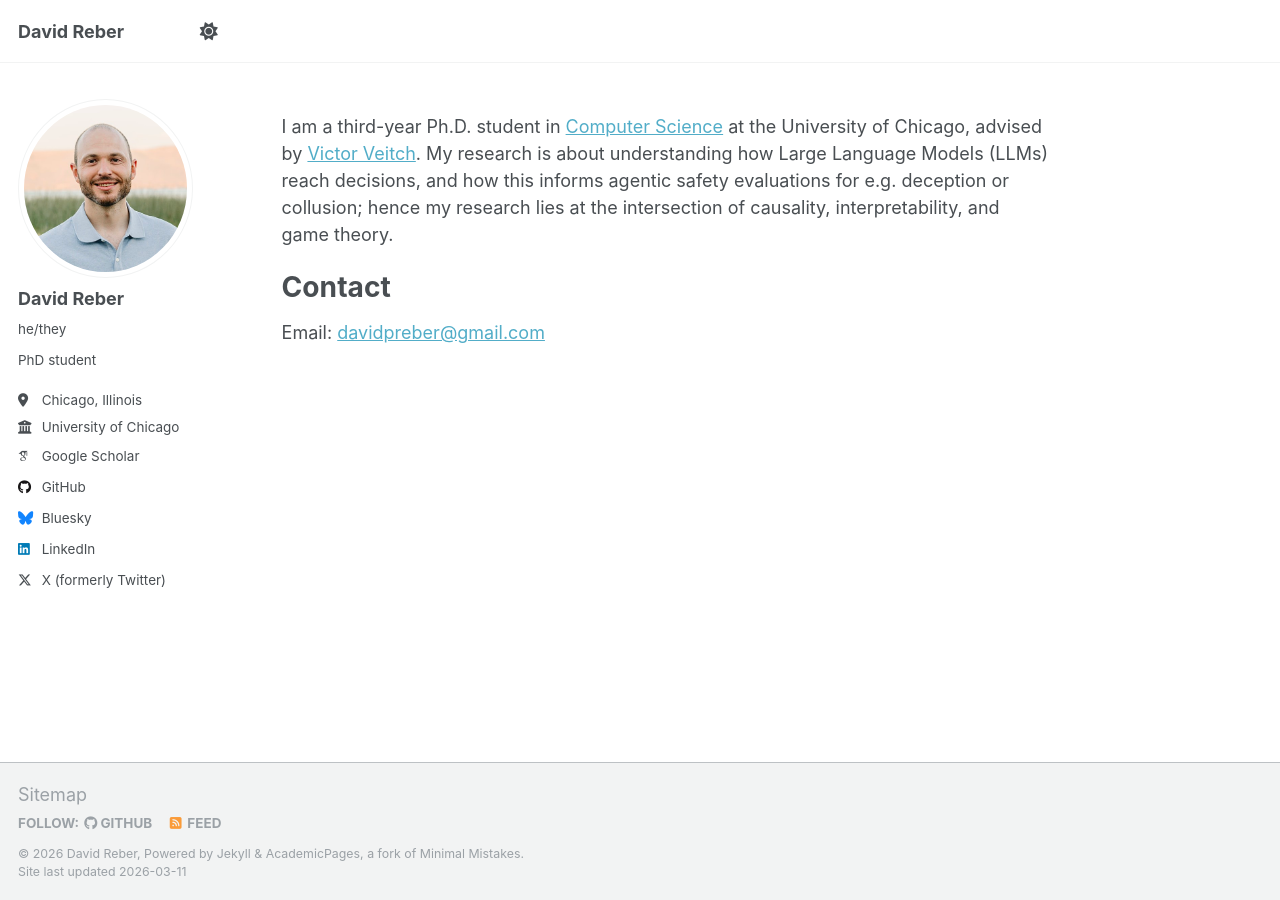
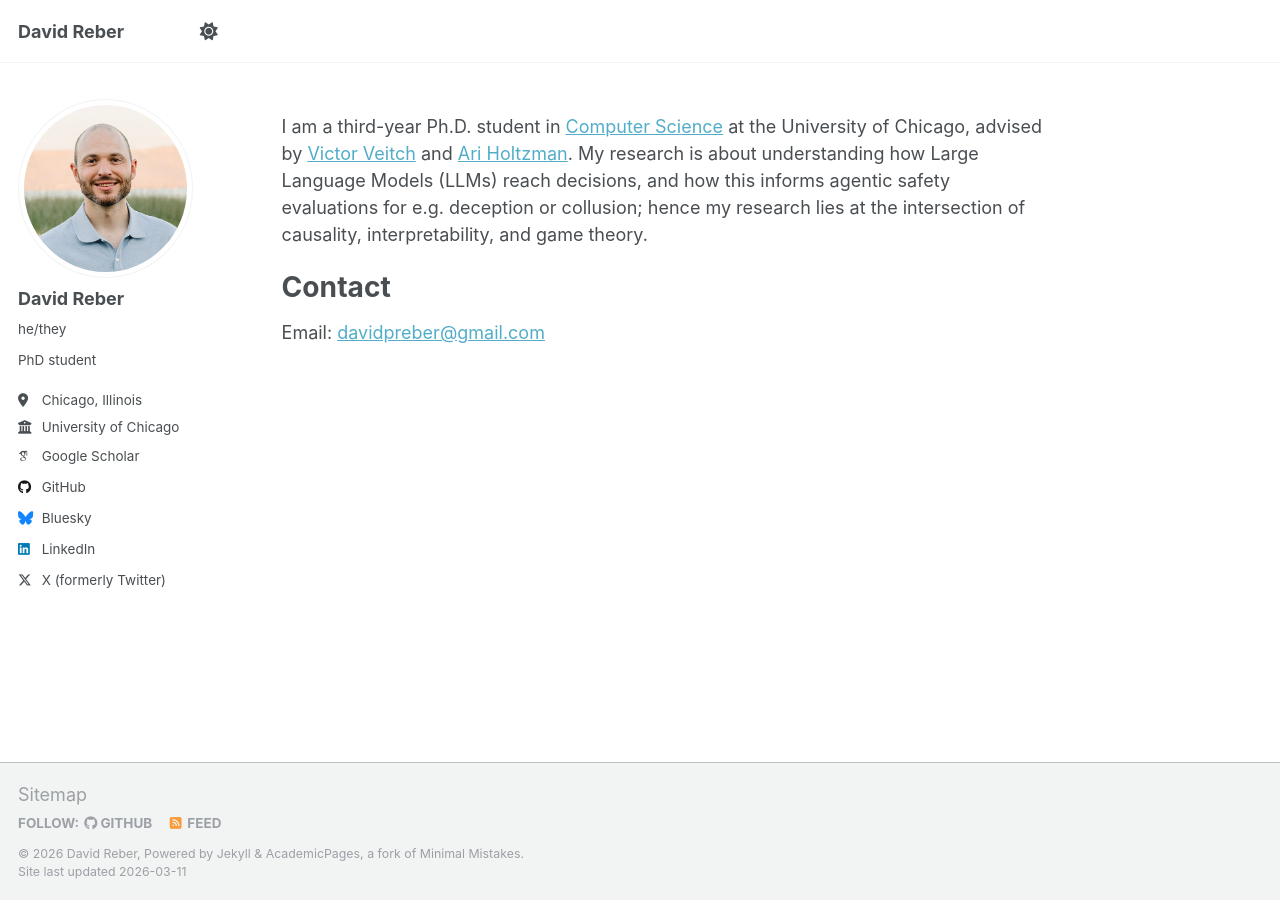
Before and after one commit to davidreber/davidreber.github.io, a Jekyll site: the page built from _pages/about.md, in a window 1280 px wide. Built offline with Jekyll 4.4.1, drawn with Linux system fonts in a browser that asks for light colours; some web fonts are replaced.

Commit message:
coadvising

```diff
--- a/_pages/about.md
+++ b/_pages/about.md
@@ -7,7 +7,7 @@ redirect_from:
   - /about.html
 ---
 
-I am a third-year Ph.D. student in [Computer Science](https://computerscience.uchicago.edu/){:target="_blank"} at the University of Chicago, advised by [Victor Veitch](http://victorveitch.com/){:target="_blank"}.
+I am a third-year Ph.D. student in [Computer Science](https://computerscience.uchicago.edu/){:target="_blank"} at the University of Chicago, advised by [Victor Veitch](http://victorveitch.com/){:target="_blank"} and [Ari Holtzman](https://ariholtzman.com/){:target="_blank"}.
 My research is about understanding how Large Language Models (LLMs) reach decisions, and how this informs agentic safety evaluations for e.g. deception or collusion; hence my research lies at the intersection of causality, interpretability, and game theory.
 
 <!-- Here is my [CV]({{ '/files/Reber_CV.pdf' | relative_url }}){:target="_blank" rel="noopener"}. -->
```
